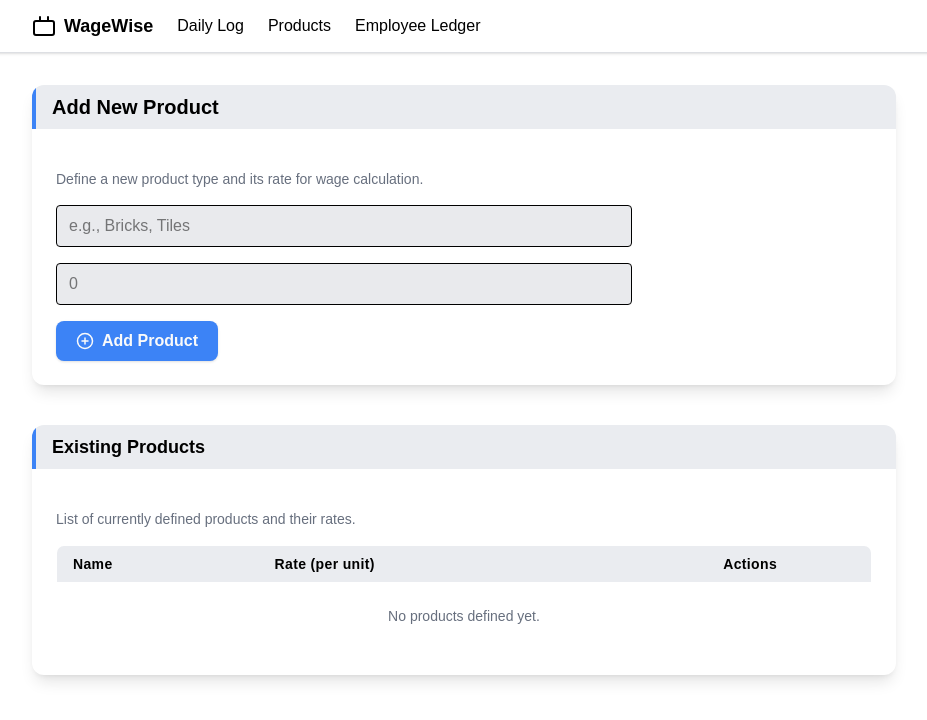
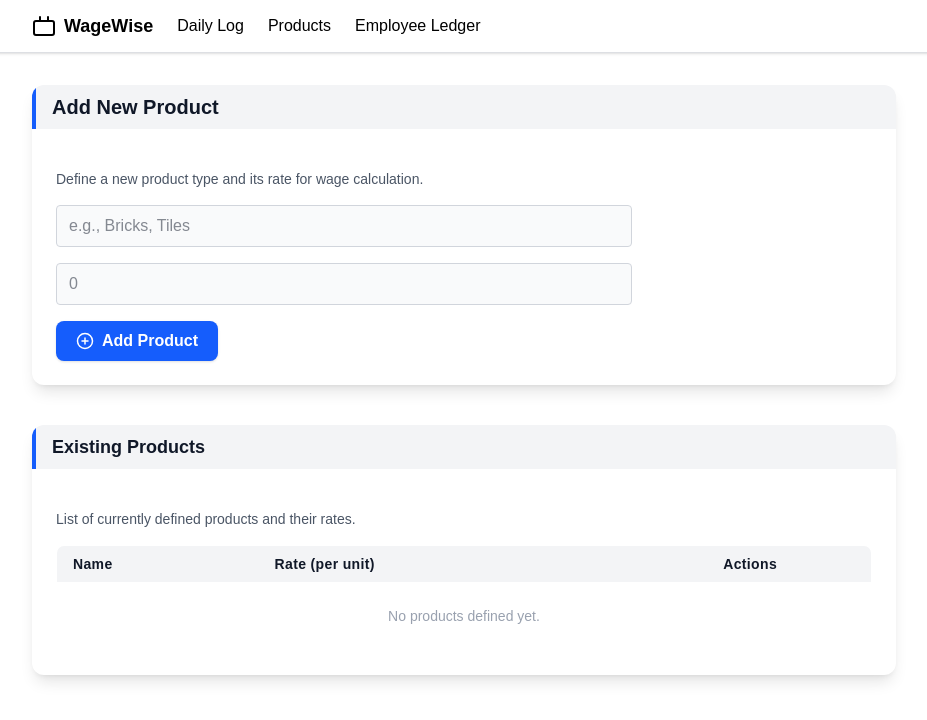
Before and after one commit to ursparthi/DailyWorkLog, a Next.js app: page /products in a window 1280 px wide. Shown: the top 720 px of the page, without its empty margins (176-1103 px from the left). Built offline with nearby package versions, Linux system fonts and the light colour scheme.

Commit message:
Fix all remaining type/lint errors for Vercel build

```diff
--- a/src/app/products/page.tsx
+++ b/src/app/products/page.tsx
@@ -74,16 +74,17 @@ export default function ProductsPage() {
     setDeleteId(null);
   }
 
-  const cardHeader = "flex items-center gap-2 border-l-4 border-[hsl(var(--primary))] bg-[hsl(var(--muted))] rounded-t px-4 py-2 mb-4";
+  const cardHeader =
+    "flex items-center gap-2 border-l-4 border-blue-600 dark:border-blue-400 bg-gray-100 dark:bg-gray-800 rounded-t px-4 py-2 mb-4";
 
   return (
     <div className="space-y-10">
-      <div className="bg-[hsl(var(--card))] rounded-xl shadow-lg p-0 overflow-hidden">
+      <div className="bg-white dark:bg-zinc-900 rounded-xl shadow-lg p-0 overflow-hidden">
         <div className={cardHeader}>
-          <h2 className="text-xl font-bold">Add New Product</h2>
+          <h2 className="text-xl font-bold text-gray-900 dark:text-gray-100">Add New Product</h2>
         </div>
         <div className="p-6">
-          <p className="text-sm text-[hsl(var(--muted-foreground))] mb-4">
+          <p className="text-sm text-gray-600 dark:text-gray-300 mb-4">
             Define a new product type and its rate for wage calculation.
           </p>
           <form onSubmit={handleAddProduct} className="space-y-4 max-w-xl">
@@ -91,7 +92,7 @@ export default function ProductsPage() {
               <input
                 type="text"
                 placeholder="e.g., Bricks, Tiles"
-                className="w-full border rounded px-3 py-2 bg-[hsl(var(--input))] focus:ring-2 focus:ring-[hsl(var(--primary))]"
+                className="w-full border border-gray-300 dark:border-gray-700 rounded px-3 py-2 bg-gray-50 dark:bg-zinc-800 text-gray-900 dark:text-gray-100 focus:ring-2 focus:ring-blue-600 dark:focus:ring-blue-400"
                 value={name}
                 onChange={e => setName(e.target.value)}
                 maxLength={50}
@@ -102,7 +103,7 @@ export default function ProductsPage() {
               <input
                 type="number"
                 placeholder="0"
-                className="w-full border rounded px-3 py-2 bg-[hsl(var(--input))] focus:ring-2 focus:ring-[hsl(var(--primary))]"
+                className="w-full border border-gray-300 dark:border-gray-700 rounded px-3 py-2 bg-gray-50 dark:bg-zinc-800 text-gray-900 dark:text-gray-100 focus:ring-2 focus:ring-blue-600 dark:focus:ring-blue-400"
                 value={rate}
                 onChange={e => setRate(e.target.value)}
                 min={0}
@@ -110,48 +111,48 @@ export default function ProductsPage() {
                 required
               />
             </div>
-            {error && <div className="text-red-600 text-sm">{error}</div>}
+            {error && <div className="text-red-600 dark:text-red-400 text-sm">{error}</div>}
             <button
               type="submit"
-              className="flex items-center gap-2 bg-[hsl(var(--primary))] text-[hsl(var(--primary-foreground))] px-5 py-2 rounded-lg shadow hover:bg-blue-700 font-semibold transition"
+              className="flex items-center gap-2 bg-blue-600 dark:bg-blue-500 text-white px-5 py-2 rounded-lg shadow hover:bg-blue-700 dark:hover:bg-blue-400 font-semibold transition"
             >
               <PlusCircle size={18} /> Add Product
             </button>
           </form>
         </div>
       </div>
-      <div className="bg-[hsl(var(--card))] rounded-xl shadow-lg p-0 overflow-hidden">
+      <div className="bg-white dark:bg-zinc-900 rounded-xl shadow-lg p-0 overflow-hidden">
         <div className={cardHeader}>
-          <h2 className="text-lg font-bold">Existing Products</h2>
+          <h2 className="text-lg font-bold text-gray-900 dark:text-gray-100">Existing Products</h2>
         </div>
         <div className="p-6">
-          <p className="text-sm text-[hsl(var(--muted-foreground))] mb-4">
+          <p className="text-sm text-gray-600 dark:text-gray-300 mb-4">
             List of currently defined products and their rates.
           </p>
           <div className="overflow-x-auto">
             <table className="min-w-full border text-sm rounded-lg overflow-hidden">
-              <thead className="bg-[hsl(var(--muted))]">
+              <thead className="bg-gray-100 dark:bg-gray-800">
                 <tr>
-                  <th className="px-4 py-2 text-left font-semibold tracking-wide">Name</th>
-                  <th className="px-4 py-2 text-left font-semibold tracking-wide">Rate (per unit)</th>
-                  <th className="px-4 py-2 text-center font-semibold tracking-wide">Actions</th>
+                  <th className="px-4 py-2 text-left font-semibold tracking-wide text-gray-900 dark:text-gray-100">Name</th>
+                  <th className="px-4 py-2 text-left font-semibold tracking-wide text-gray-900 dark:text-gray-100">Rate (per unit)</th>
+                  <th className="px-4 py-2 text-center font-semibold tracking-wide text-gray-900 dark:text-gray-100">Actions</th>
                 </tr>
               </thead>
               <tbody>
                 {products.length === 0 ? (
                   <tr>
-                    <td colSpan={3} className="text-center py-6 text-[hsl(var(--muted-foreground))]">
+                    <td colSpan={3} className="text-center py-6 text-gray-400 dark:text-gray-500">
                       No products defined yet.
                     </td>
                   </tr>
                 ) : (
                   products.map((product, idx) => (
-                    <tr key={product.id} className={idx % 2 === 0 ? "bg-white" : "bg-[hsl(var(--muted))]"}>
-                      <td className="px-4 py-2">{product.name}</td>
-                      <td className="px-4 py-2">{product.rate.toFixed(2)}</td>
+                    <tr key={product.id} className={idx % 2 === 0 ? "bg-white dark:bg-zinc-900" : "bg-gray-50 dark:bg-zinc-800"}>
+                      <td className="px-4 py-2 text-gray-900 dark:text-gray-100">{product.name}</td>
+                      <td className="px-4 py-2 text-gray-900 dark:text-gray-100">{product.rate.toFixed(2)}</td>
                       <td className="px-4 py-2 text-center">
                         <button
-                          className="text-red-600 hover:text-red-800 p-2 rounded-full bg-[hsl(var(--muted))] hover:bg-[hsl(var(--destructive)/0.1)]"
+                          className="text-red-600 dark:text-red-400 hover:text-red-800 dark:hover:text-red-300 p-2 rounded-full bg-gray-100 dark:bg-gray-800 hover:bg-red-50 dark:hover:bg-red-900/20"
                           title="Delete"
                           onClick={() => setDeleteId(product.id)}
                           type="button"
@@ -161,15 +162,15 @@ export default function ProductsPage() {
                         {/* Delete confirmation dialog */}
                         {deleteId === product.id && (
                           <div className="fixed inset-0 bg-black/30 flex items-center justify-center z-50">
-                            <div className="bg-white rounded shadow p-6 max-w-xs w-full">
-                              <div className="mb-4">Are you sure you want to delete <b>{product.name}</b>?</div>
+                            <div className="bg-white dark:bg-zinc-900 rounded shadow p-6 max-w-xs w-full">
+                              <div className="mb-4 text-gray-900 dark:text-gray-100">Are you sure you want to delete <b>{product.name}</b>?</div>
                               <div className="flex gap-2 justify-end">
                                 <button
-                                  className="px-3 py-1 rounded bg-[hsl(var(--muted))]"
+                                  className="px-3 py-1 rounded bg-gray-100 dark:bg-gray-800 text-gray-900 dark:text-gray-100"
                                   onClick={() => setDeleteId(null)}
                                 >Cancel</button>
                                 <button
-                                  className="px-3 py-1 rounded bg-[hsl(var(--destructive))] text-white"
+                                  className="px-3 py-1 rounded bg-red-600 dark:bg-red-500 text-white"
                                   onClick={() => handleDeleteProduct(product.id)}
                                 >Delete</button>
                               </div>
```
